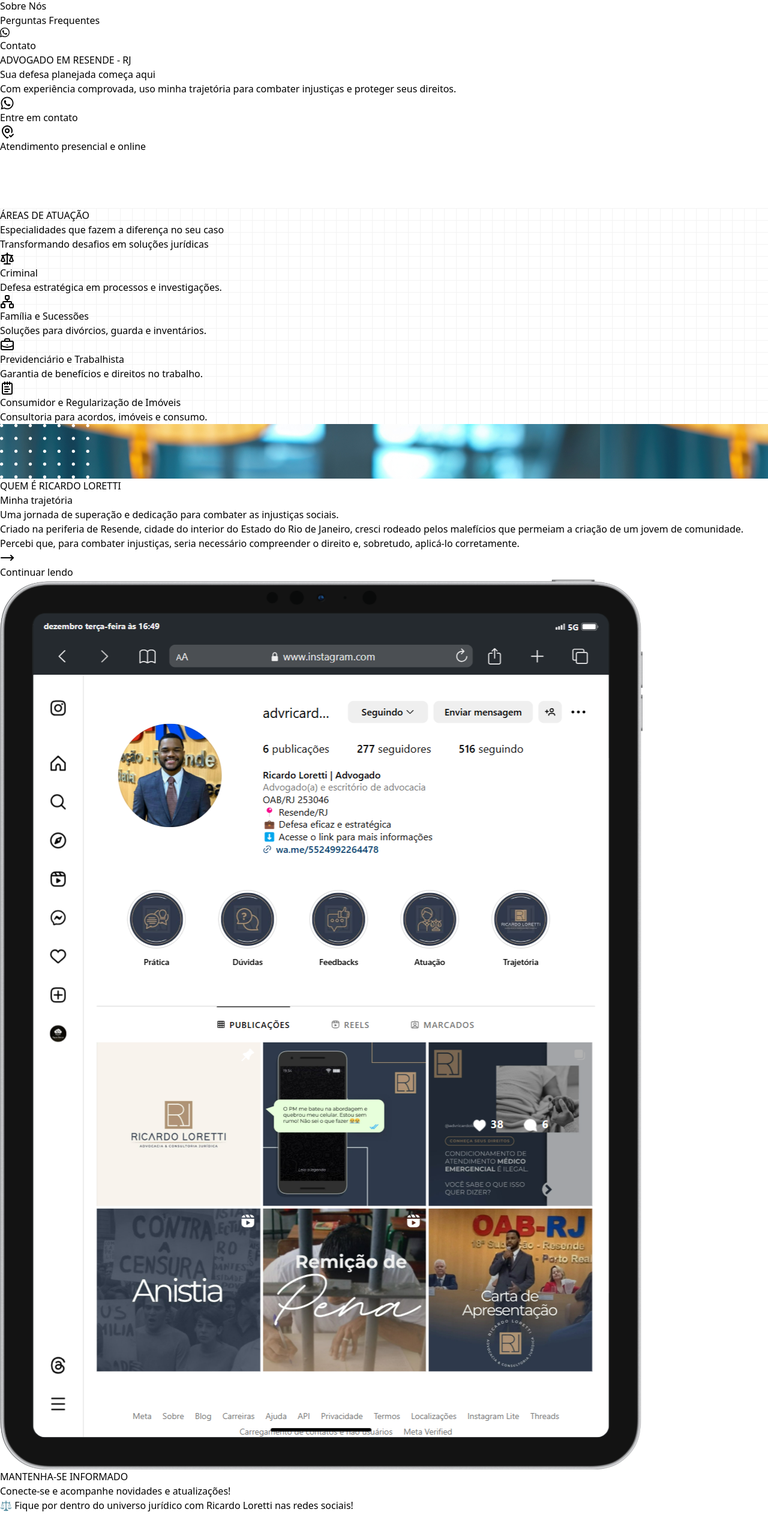
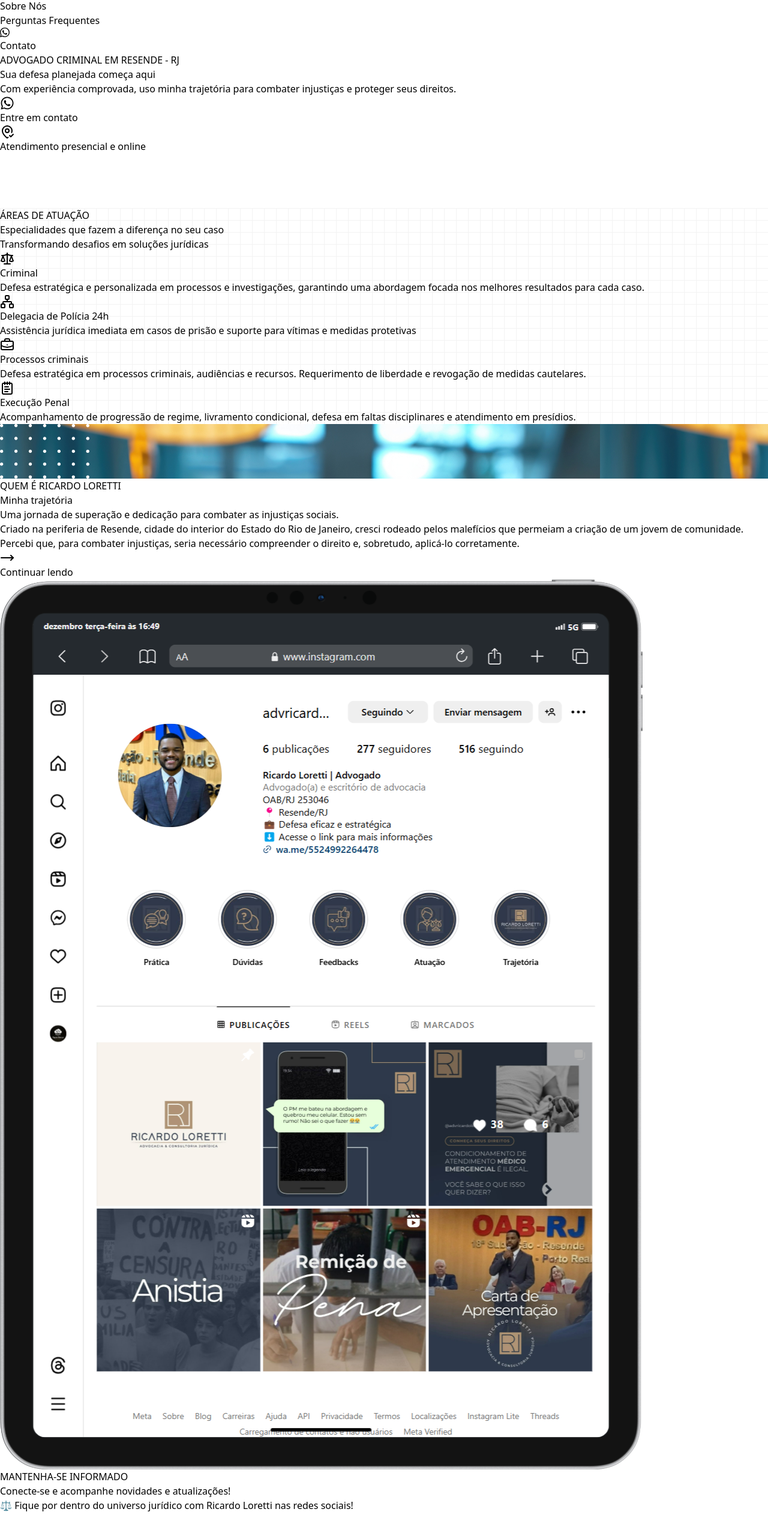
Before and after one commit to EdisonMatos/LP-Ricardo-Loretti, a React (Vite) app: page / in a window 1280 px wide. Shown: the part 234-2760 px from the top of the page at 60% size. Built offline with nearby package versions, Linux system fonts and the light colour scheme; a web font is replaced by a local one.

Commit message:
feat: Corrige textos solicitados pelo cliente e remove passo 4 de steps

```diff
--- a/src/components/sections/Steps.jsx
+++ b/src/components/sections/Steps.jsx
@@ -80,12 +80,12 @@ export default function Steps() {
               description={content.texts.steps.cards.card3.cardDescription}
               animation
             />
-            <HowItWorksCard
+            {/* <HowItWorksCard
               number={content.texts.steps.cards.card4.stepNumber}
               title={content.texts.steps.cards.card4.cardTitle}
               description={content.texts.steps.cards.card4.cardDescription}
               animation
-            />
+            /> */}
           </div>
         </div>
       </SectionWrapper>
--- a/src/content/content.jsx
+++ b/src/content/content.jsx
@@ -75,8 +75,7 @@ export const infos = {
   expediente: (
     <div>
       <p>Horário de expediente:</p>
-      <p>Segunda a Sexta-feira</p>
-      <p>Das 9h às 18h</p>
+      <p>Atendimento 24h</p>
     </div>
   ),
   obs: <span className="italic">A_Definir</span>,
@@ -104,7 +103,7 @@ const content = {
       ctaButtonTextResponsive: "Contato",
     },
     hero: {
-      miniTag: "ADVOGADO EM RESENDE - RJ",
+      miniTag: "ADVOGADO CRIMINAL EM RESENDE - RJ",
       title: (
         <h1 className="mb-[16px]">
           Sua defesa
@@ -168,7 +167,8 @@ const content = {
       card1: {
         img: featuresImg1,
         title: "Criminal",
-        subtitle: "Defesa estratégica em processos e investigações.",
+        subtitle:
+          "Defesa estratégica e personalizada em processos e investigações, garantindo uma abordagem focada nos melhores resultados para cada caso.",
         description: (
           <div>
             A_Definir
@@ -203,8 +203,9 @@ const content = {
       },
       card2: {
         img: featuresImg2,
-        title: "Família e Sucessões",
-        subtitle: "Soluções para divórcios, guarda e inventários.",
+        title: "Delegacia de Polícia 24h",
+        subtitle:
+          "Assistência jurídica imediata em casos de prisão e suporte para vítimas e medidas protetivas",
         description: (
           <div>
             A_Definir
@@ -239,8 +240,9 @@ const content = {
       },
       card3: {
         img: featuresImg3,
-        title: "Previdenciário e Trabalhista",
-        subtitle: "Garantia de benefícios e direitos no trabalho.",
+        title: "Processos criminais",
+        subtitle:
+          "Defesa estratégica em processos criminais, audiências e recursos. Requerimento de liberdade e revogação de medidas cautelares.",
         description: (
           <div>
             A_Definir <br />
@@ -273,8 +275,9 @@ const content = {
       },
       card4: {
         img: featuresImg4,
-        title: "Consumidor e Regularização de Imóveis",
-        subtitle: "Consultoria para acordos, imóveis e consumo.",
+        title: "Execução Penal",
+        subtitle:
+          "Acompanhamento de progressão de regime, livramento condicional, defesa em faltas disciplinares e atendimento em presídios.",
         description: (
           <div>
             A_Definir
@@ -375,7 +378,6 @@ const content = {
       ),
       ctaButtonAriaLabel: "Botão para entrar em contato",
       ctaButtonText: "Entre em contato",
-
       aboutSocial: {
         img: {
           img: aboutSocialImg,
@@ -388,8 +390,9 @@ const content = {
         paragraph: (
           <p>
             Acompanhe nossas postagens e mantenha-se atualizado sobre as áreas
-            de atuação do Ricardo, como Direito Criminal, Família e Sucessões, e
-            mais.{" "}
+            de expertise do Dr. Ricardo, o Direito Criminal. <br />
+            Aproveite a chance de transformar conhecimento em poder para
+            garantir a proteção dos seus direitos.
           </p>
         ),
       },
```
